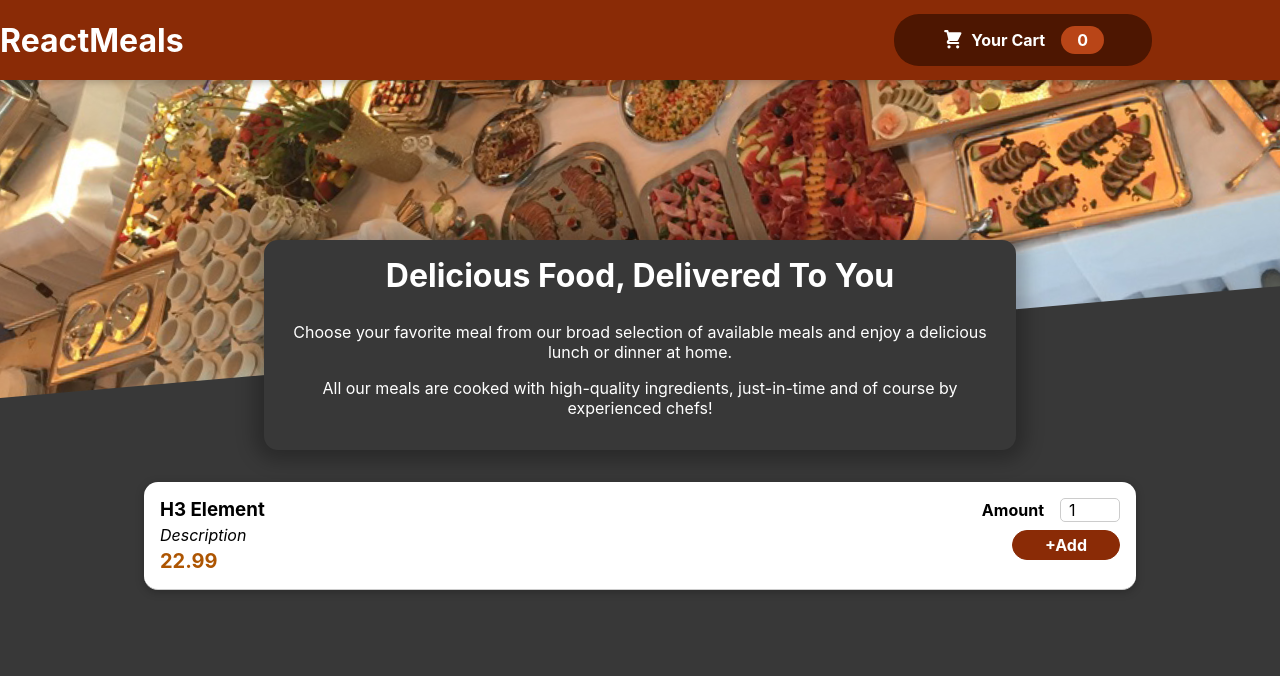
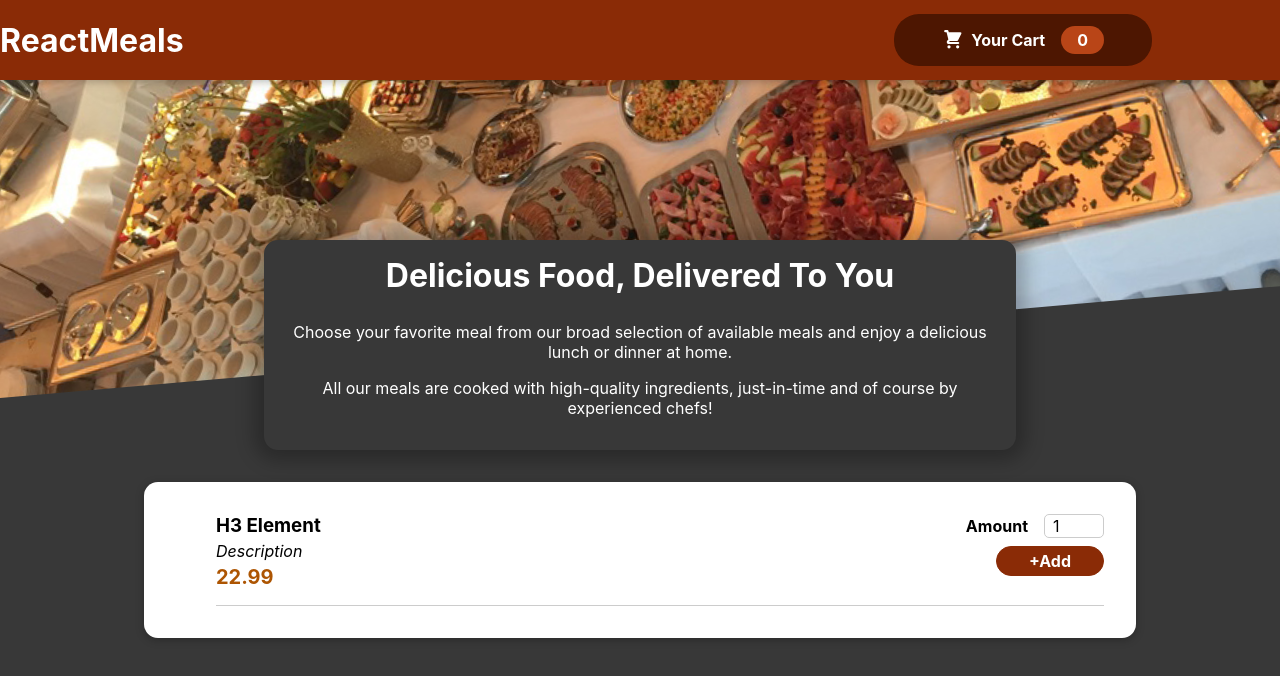
Before and after one commit to ahmetsarikaya0696/food-order-app, a React (Create React App) app: page / in a window 1280 px wide. Shown: the top 676 px of the page. Built offline with nearby package versions, Linux system fonts and the light colour scheme.

Commit message:
modal component and two-way-binding

```diff
--- a/public/index.html
+++ b/public/index.html
@@ -28,6 +28,8 @@
   </head>
   <body>
     <noscript>You need to enable JavaScript to run this app.</noscript>
+    <div id="backdrop-root"></div>
+    <div id="overlay-root"></div>
     <div id="root"></div>
     <!--
       This HTML file is a template.
--- a/src/App.js
+++ b/src/App.js
@@ -1,14 +1,14 @@
 import React, { Fragment } from "react";
 import Header from "./components/Header/Header";
 import MealsSummary from "./components/Meals/MealsSummary/MealsSummary";
-import MealItem from "./components/Meals/MealItem/MealItem";
+import MealList from "./components/Meals/MealsList";
 
 function App() {
   return (
     <Fragment>
       <Header />
       <MealsSummary />
-      <MealItem />
+      <MealList />
     </Fragment>
   );
 }
--- a/src/components/Meals/MealItem/MealItem.js
+++ b/src/components/Meals/MealItem/MealItem.js
@@ -1,18 +1,17 @@
 import React from "react";
 import styles from "./MealItem.module.css";
-import Card from "../../UI/Card/Card";
 import MealItemForm from "./MealItemForm";
 
 const MealItem = () => {
   return (
-    <Card className={styles.meal}>
+    <li className={styles.meal}>
       <div>
         <h3>H3 Element</h3>
         <div className={styles.description}>Description</div>
         <div className={styles.price}>22.99</div>
       </div>
       <MealItemForm />
-    </Card>
+    </li>
   );
 };
 
--- a/src/components/Meals/MealItem/MealItemForm.js
+++ b/src/components/Meals/MealItem/MealItemForm.js
@@ -1,11 +1,22 @@
-import React from "react";
+import React, { useState } from "react";
 import styles from "./MealItemForm.module.css";
 import Input from "../../UI/Input/Input";
 
 const MealItemForm = () => {
+  const [enteredNumber, setEnteredNumber] = useState(1);
+  const changeHandler = (inputValue) => {
+    setEnteredNumber(+inputValue);
+  };
+
   return (
     <form className={styles.form}>
-      <Input id="id" type="number" value="1" label="Amount" />
+      <Input
+        id="id"
+        type="number"
+        value={enteredNumber}
+        label="Amount"
+        onChange={changeHandler}
+      />
       <button>+Add</button>
     </form>
   );
--- /dev/null
+++ b/src/components/Meals/MealsList.js
@@ -0,0 +1,15 @@
+import React from "react";
+import MealItem from "./MealItem/MealItem";
+import Card from "../UI/Card/Card";
+
+const MealList = () => {
+  return (
+    <Card>
+      <ul>
+        <MealItem />
+      </ul>
+    </Card>
+  );
+};
+
+export default MealList;
--- a/src/components/UI/Input/Input.js
+++ b/src/components/UI/Input/Input.js
@@ -2,15 +2,16 @@ import React from "react";
 import styles from "./Input.module.css";
 
 const Input = (props) => {
-    return (
-        <div className={styles.input}>
-          <label>{props.label}</label>
-          <input
-            id={props.id}
-            type={props.type}
-            value={props.value}
-          />
-        </div>)
+  const changeHandler = (event) => {
+    props.onChange(event.target.value);
+  };
+
+  return (
+    <div className={styles.input}>
+      <label htmlFor={props.id}>{props.label}</label>
+      <input id={props.id} type={props.type} value={props.value} onChange={changeHandler} min={1} />
+    </div>
+  );
 };
 
 export default Input;
```
Also changed, not shown: src/components/UI/Modal/Modal.js (added, +35 -0 lines).
